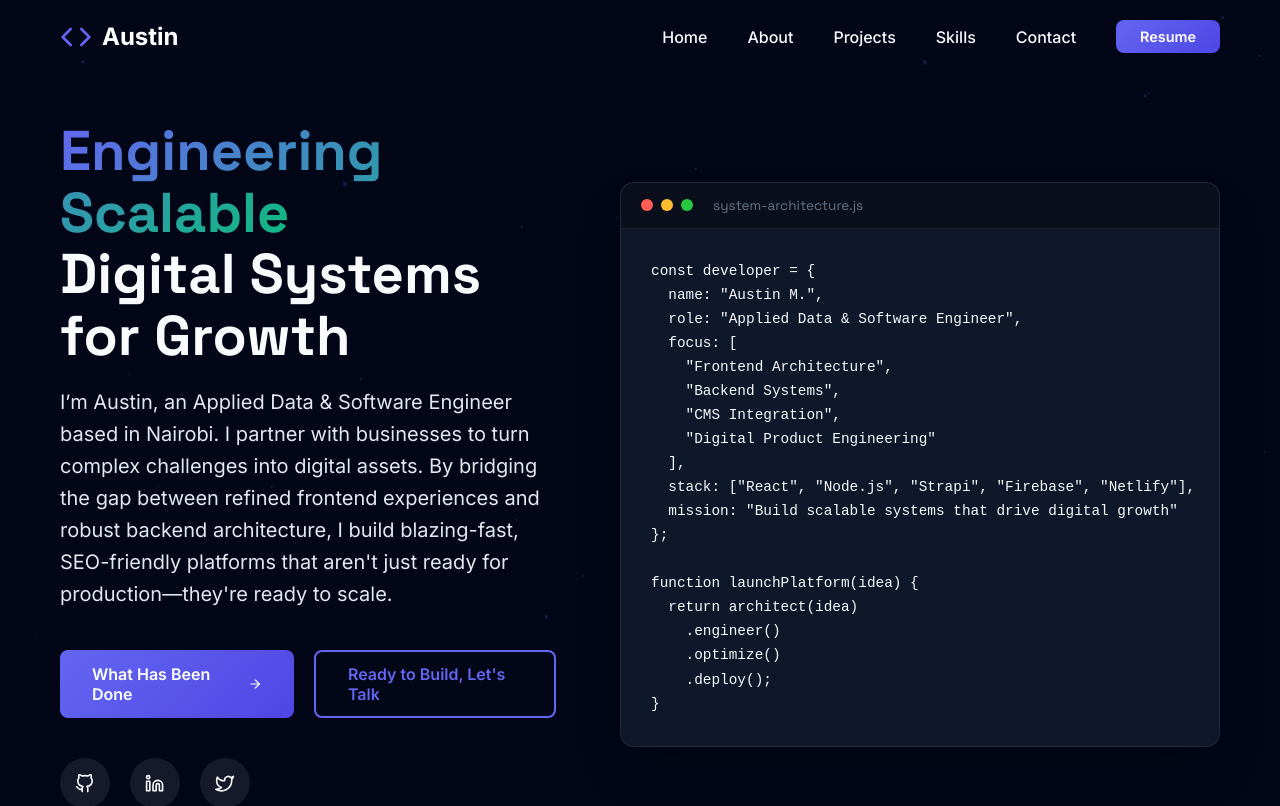
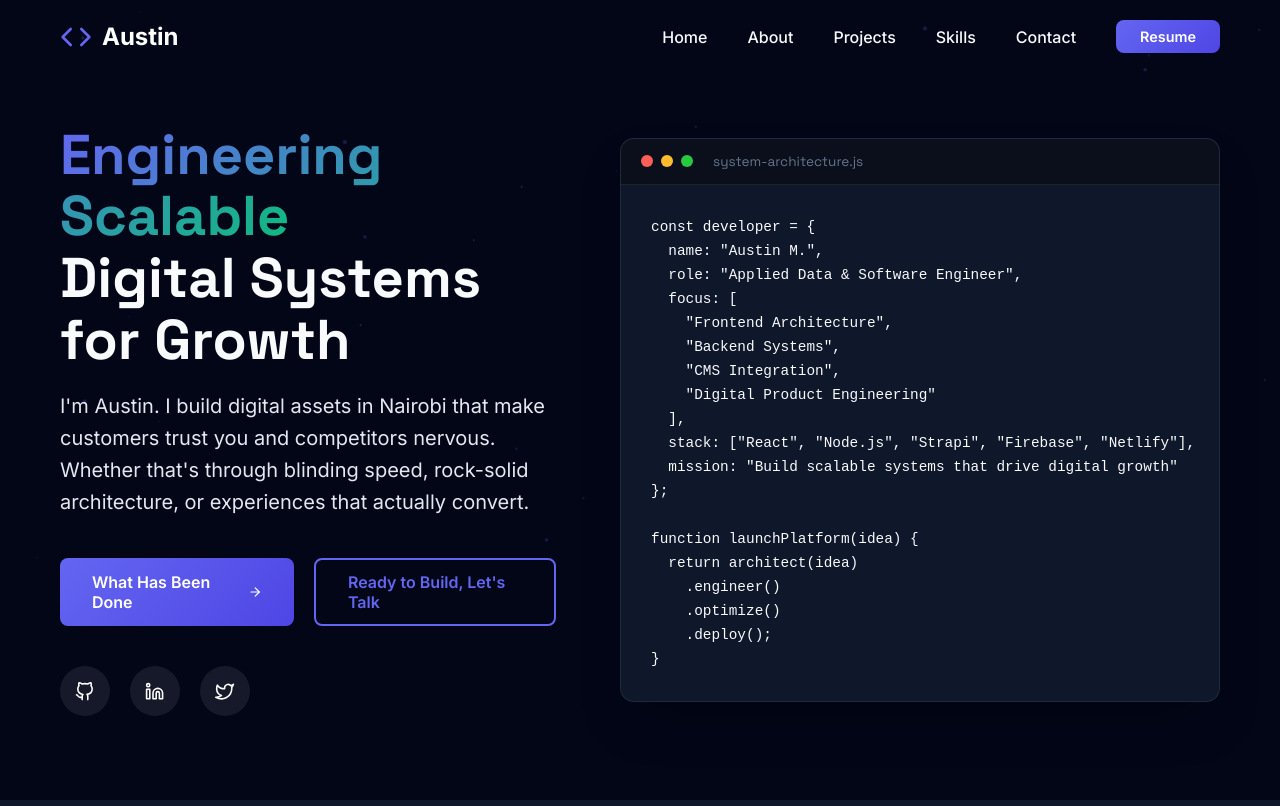
Before and after one commit to codewithaustin1/sharp-portfolio, a React (Create React App) app: page / in a window 1280 px wide. Shown: the top 806 px of the page. Built offline with nearby package versions, Linux system fonts and the light colour scheme.

Commit message:
Revise hero subtitle for clarity and impact

```diff
--- a/src/components/Hero/Hero.jsx
+++ b/src/components/Hero/Hero.jsx
@@ -34,7 +34,7 @@ const Hero = () => {
             Digital Systems for Growth
           </h1>
           <p className="hero-subtitle">
-          I’m Austin, an Applied Data & Software Engineer based in Nairobi. I partner with businesses to turn complex challenges into digital assets. By bridging the gap between refined frontend experiences and robust backend architecture, I build blazing-fast, SEO-friendly platforms that aren't just ready for production—they're ready to scale.</p>
+          I'm Austin. I build digital assets in Nairobi that make customers trust you and competitors nervous. Whether that's through blinding speed, rock-solid architecture, or experiences that actually convert.</p>
           <div className="hero-buttons">
             <a href="#projects" className="btn">
               What Has Been Done <FiArrowRight />
```
